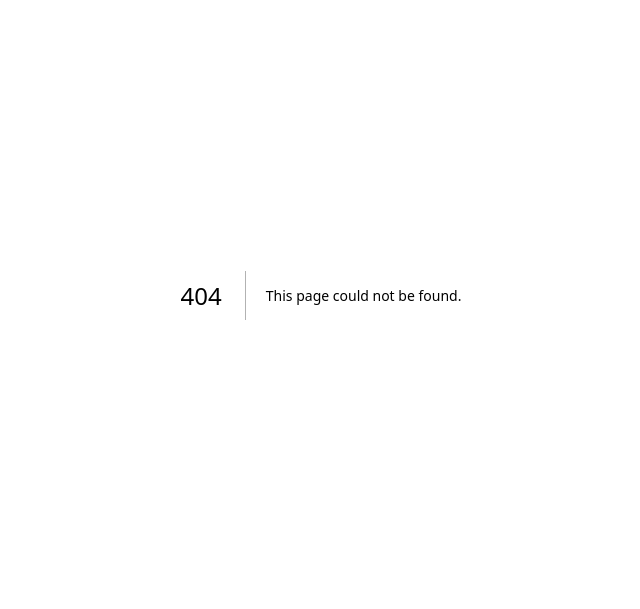
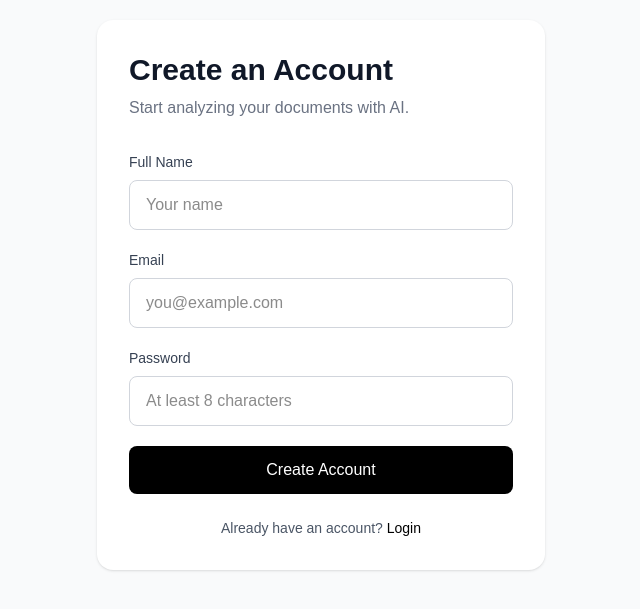
Before and after one commit to pooja28-ship-it/AIdocument, a Next.js app in the folder frontend/: page /register in a window 1280 px wide. Before the commit this address had no page. Shown: the part 105-714 px from the top of the page, without its empty margins (319-959 px from the left). Built offline with nearby package versions, Linux system fonts and the light colour scheme; no server answers.

Commit message:
Add registration page

```diff
--- /dev/null
+++ b/frontend/app/register/page.tsx
@@ -0,0 +1,142 @@
+
+"use client";
+
+import { FormEvent, useState } from "react";
+import { useRouter } from "next/navigation";
+import Link from "next/link";
+import { apiRequest } from "@/lib/api";
+
+export default function RegisterPage() {
+  const router = useRouter();
+
+  const [fullName, setFullName] = useState("");
+  const [email, setEmail] = useState("");
+  const [password, setPassword] = useState("");
+
+  const [message, setMessage] = useState("");
+  const [loading, setLoading] = useState(false);
+
+  async function handleRegister(event: FormEvent<HTMLFormElement>) {
+    event.preventDefault();
+
+    setLoading(true);
+    setMessage("");
+
+    try {
+      await apiRequest("/auth/register", {
+        method: "POST",
+        body: JSON.stringify({
+          full_name: fullName,
+          email,
+          password,
+        }),
+      });
+
+      setMessage("Account created successfully!");
+
+      setTimeout(() => {
+        router.push("/login");
+      }, 1000);
+    } catch (error) {
+      setMessage(
+        error instanceof Error
+          ? error.message
+          : "Registration failed."
+      );
+    } finally {
+      setLoading(false);
+    }
+  }
+
+  return (
+    <main className="flex min-h-screen items-center justify-center bg-gray-50 px-6">
+      <div className="w-full max-w-md rounded-2xl bg-white p-8 shadow-sm">
+        <h1 className="text-3xl font-bold text-gray-900">
+          Create an Account
+        </h1>
+
+        <p className="mt-2 text-gray-500">
+          Start analyzing your documents with AI.
+        </p>
+
+        <form onSubmit={handleRegister} className="mt-8 space-y-5">
+          <div>
+            <label className="mb-2 block text-sm font-medium text-gray-700">
+              Full Name
+            </label>
+
+            <input
+              type="text"
+              value={fullName}
+              onChange={(event) =>
+                setFullName(event.target.value)
+              }
+              required
+              className="w-full rounded-lg border border-gray-300 px-4 py-3 outline-none focus:border-black"
+              placeholder="Your name"
+            />
+          </div>
+
+          <div>
+            <label className="mb-2 block text-sm font-medium text-gray-700">
+              Email
+            </label>
+
+            <input
+              type="email"
+              value={email}
+              onChange={(event) =>
+                setEmail(event.target.value)
+              }
+              required
+              className="w-full rounded-lg border border-gray-300 px-4 py-3 outline-none focus:border-black"
+              placeholder="you@example.com"
+            />
+          </div>
+
+          <div>
+            <label className="mb-2 block text-sm font-medium text-gray-700">
+              Password
+            </label>
+
+            <input
+              type="password"
+              value={password}
+              onChange={(event) =>
+                setPassword(event.target.value)
+              }
+              required
+              minLength={8}
+              className="w-full rounded-lg border border-gray-300 px-4 py-3 outline-none focus:border-black"
+              placeholder="At least 8 characters"
+            />
+          </div>
+
+          <button
+            type="submit"
+            disabled={loading}
+            className="w-full rounded-lg bg-black px-4 py-3 font-medium text-white transition hover:bg-gray-800 disabled:cursor-not-allowed disabled:opacity-50"
+          >
+            {loading ? "Creating account..." : "Create Account"}
+          </button>
+        </form>
+
+        {message && (
+          <p className="mt-5 text-center text-sm text-gray-600">
+            {message}
+          </p>
+        )}
+
+        <p className="mt-6 text-center text-sm text-gray-600">
+          Already have an account?{" "}
+          <Link
+            href="/login"
+            className="font-medium text-black hover:underline"
+          >
+            Login
+          </Link>
+        </p>
+      </div>
+    </main>
+  );
+}
```
